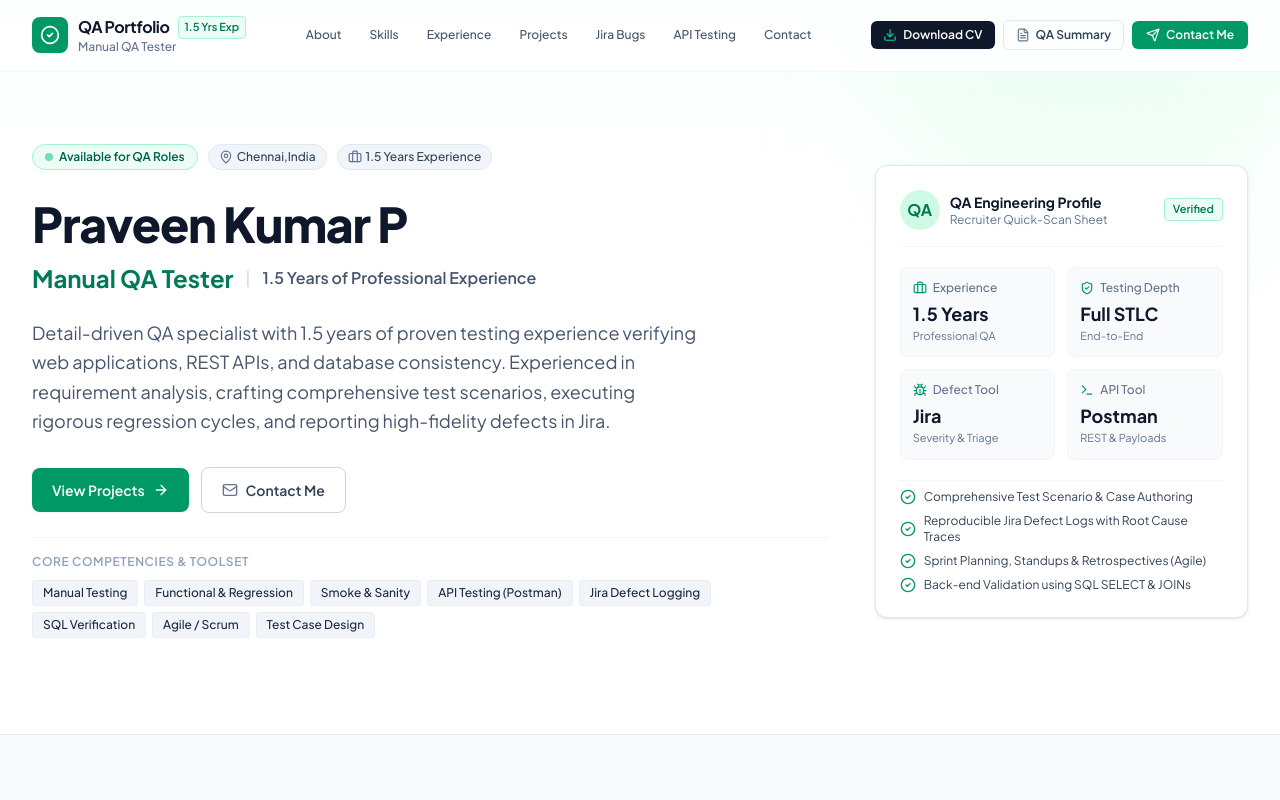
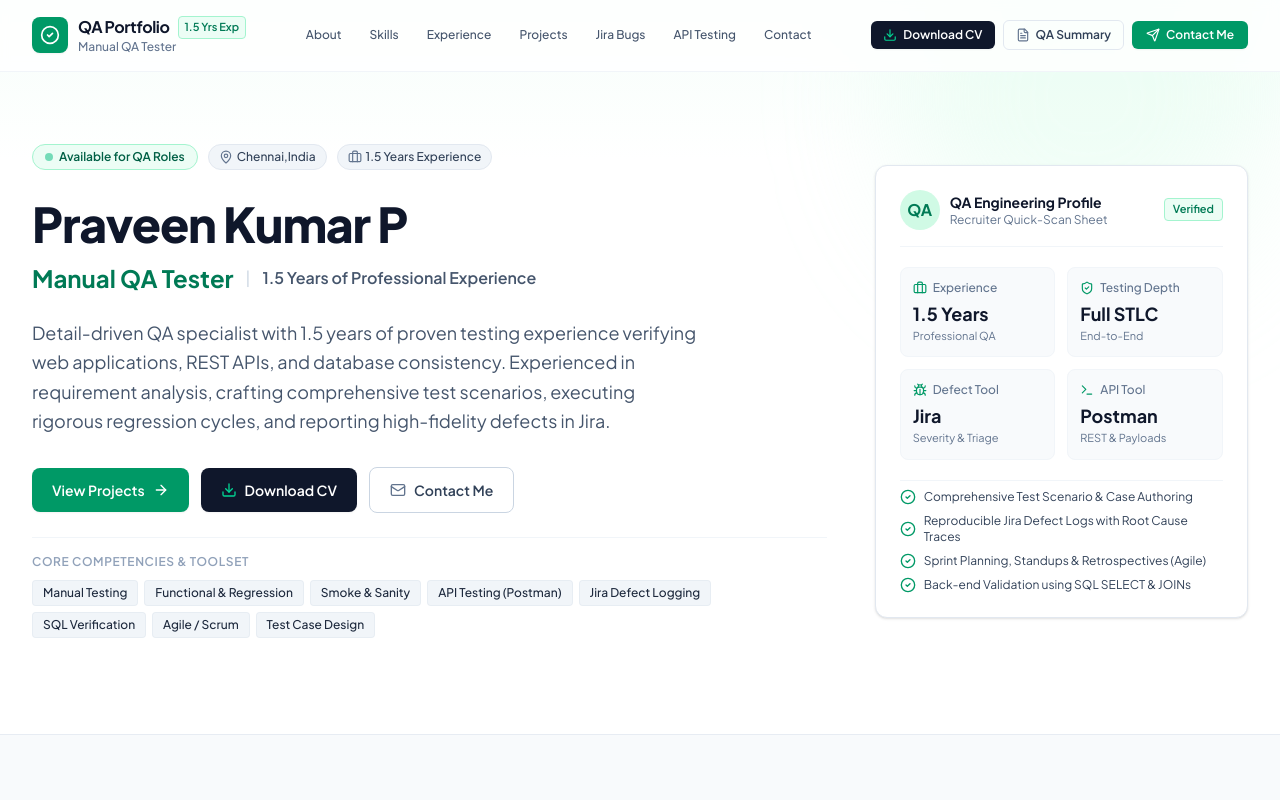
Before and after one commit to Praveenkumar2342001/Praveen-Tester-Portfolio, a React (Vite) app: page / in a window 1280 px wide. Shown: the top 800 px of the page. Built offline with nearby package versions, Linux system fonts and the light colour scheme.

Commit message:
Update HeroSection.tsx

```diff
--- a/src/components/HeroSection.tsx
+++ b/src/components/HeroSection.tsx
@@ -1,4 +1,4 @@
-import React from 'react';
+import React, { useState } from 'react';
 import {
   CheckCircle2,
   MapPin,
@@ -9,9 +9,12 @@ import {
   ShieldCheck,
   Bug,
   Terminal,
-  Database
+  Database,
+  Download,
+  Check
 } from 'lucide-react';
 import { PERSONAL_PROFILE } from '../data/portfolioData';
+import { generateAndDownloadCvPdf } from '../utils/generatePdfCv';
 
 interface HeroSectionProps {
   onViewProjects: () => void;
@@ -24,6 +27,18 @@ export const HeroSection: React.FC<HeroSectionProps> = ({
   onContactMe,
   candidateName
 }) => {
+  const [downloading, setDownloading] = useState(false);
+
+  const handleDownloadCV = () => {
+    try {
+      setDownloading(true);
+      generateAndDownloadCvPdf();
+      setTimeout(() => setDownloading(false), 2000);
+    } catch (err) {
+      console.error('Failed to download CV PDF:', err);
+      setDownloading(false);
+    }
+  };
   return (
     <section
       id="hero"
@@ -86,6 +101,26 @@ export const HeroSection: React.FC<HeroSectionProps> = ({
               >
                 <span>View Projects</span>
                 <ArrowRight className="w-4 h-4" />
+              </button>
+
+              <button
+                id="hero-btn-download-cv"
+                onClick={handleDownloadCV}
+                disabled={downloading}
+                className="inline-flex items-center gap-2 px-5 py-3 rounded-lg bg-slate-900 hover:bg-slate-800 text-white font-semibold text-sm shadow-xs hover:shadow-md transition-all cursor-pointer disabled:opacity-80"
+                title="Download Praveen Kumar P's complete CV in PDF format"
+              >
+                {downloading ? (
+                  <>
+                    <Check className="w-4 h-4 text-emerald-400 animate-pulse" />
+                    <span>Downloading PDF...</span>
+                  </>
+                ) : (
+                  <>
+                    <Download className="w-4 h-4 text-emerald-400" />
+                    <span>Download CV</span>
+                  </>
+                )}
               </button>
 
               <button
```
